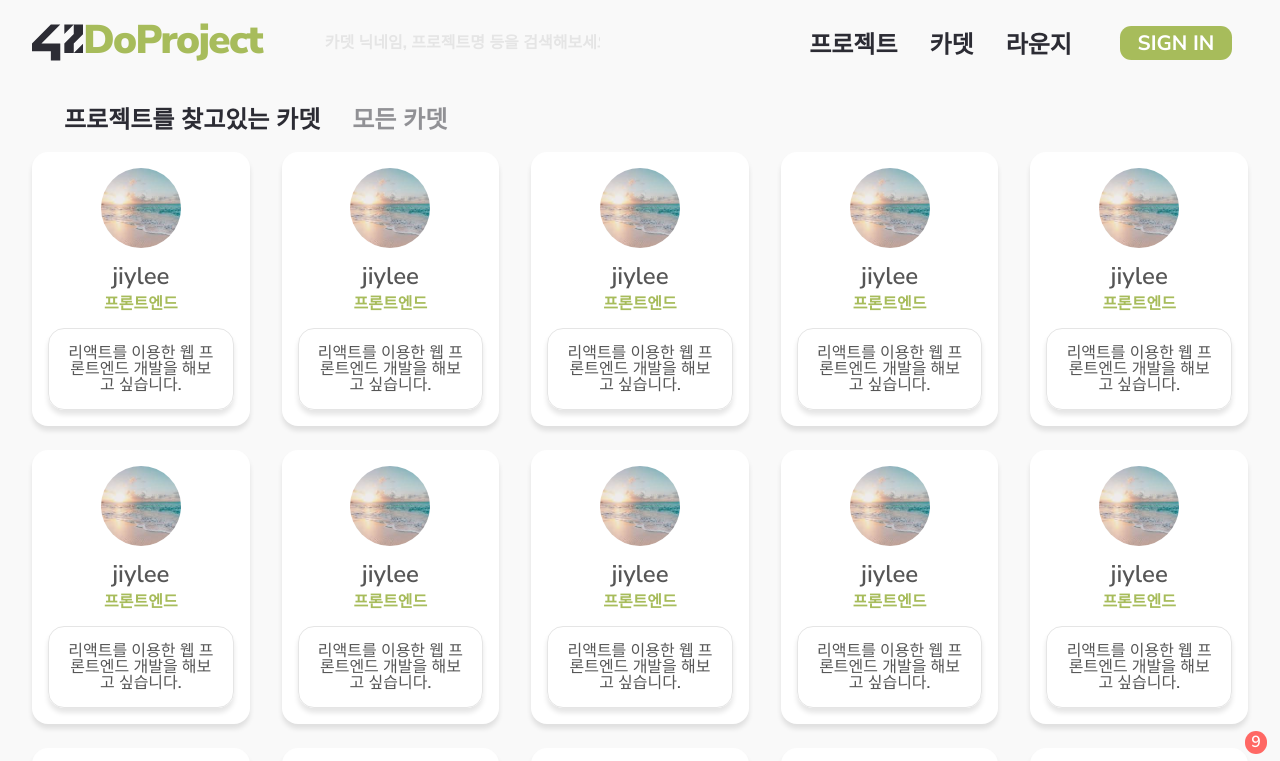
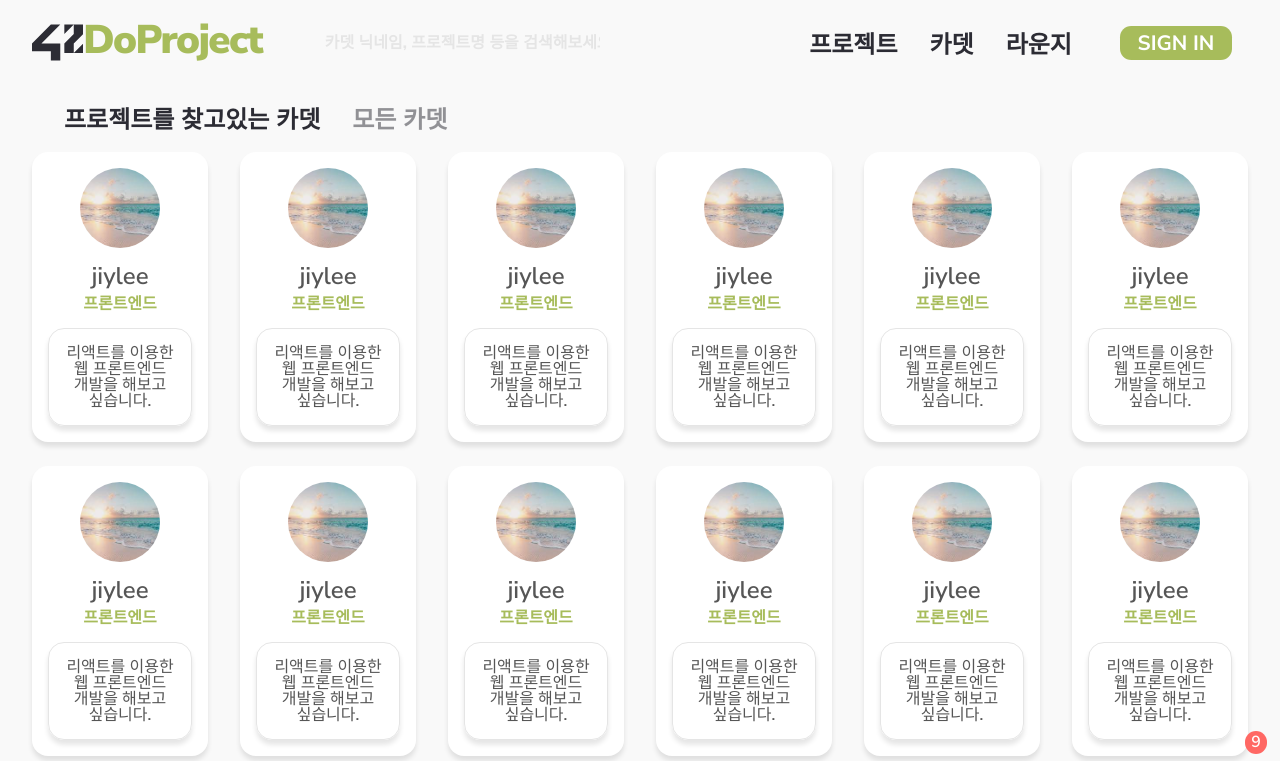
Before and after one commit to 42DoProject/42DoProject, a React (Create React App) app in the folder front/: page /cadet/recruit in a window 1280 px wide. Shown: the top 761 px of the page. Built offline with nearby package versions, Linux system fonts and the light colour scheme; some icons are missing.

Commit message:
feat: Change Cadet View

```diff
--- a/front/src/Components/CadetPage/CardsList.js
+++ b/front/src/Components/CadetPage/CardsList.js
@@ -9,6 +9,7 @@ export default function CardsList() {
       <CadetCards />
       <CadetCards />
       <CadetCards />
+      <CadetCards />
     </div>
   );
 }
```
